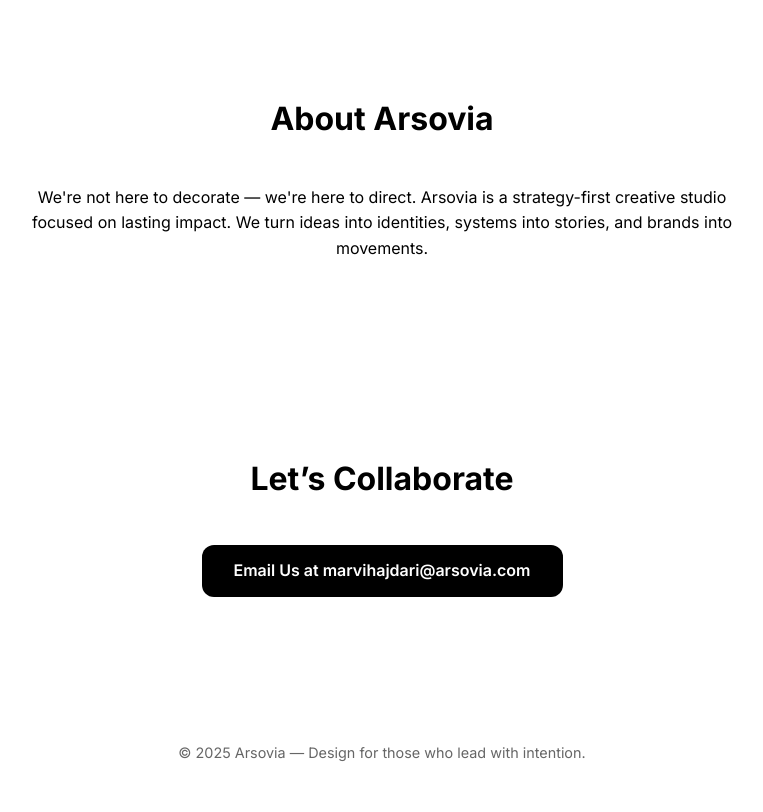
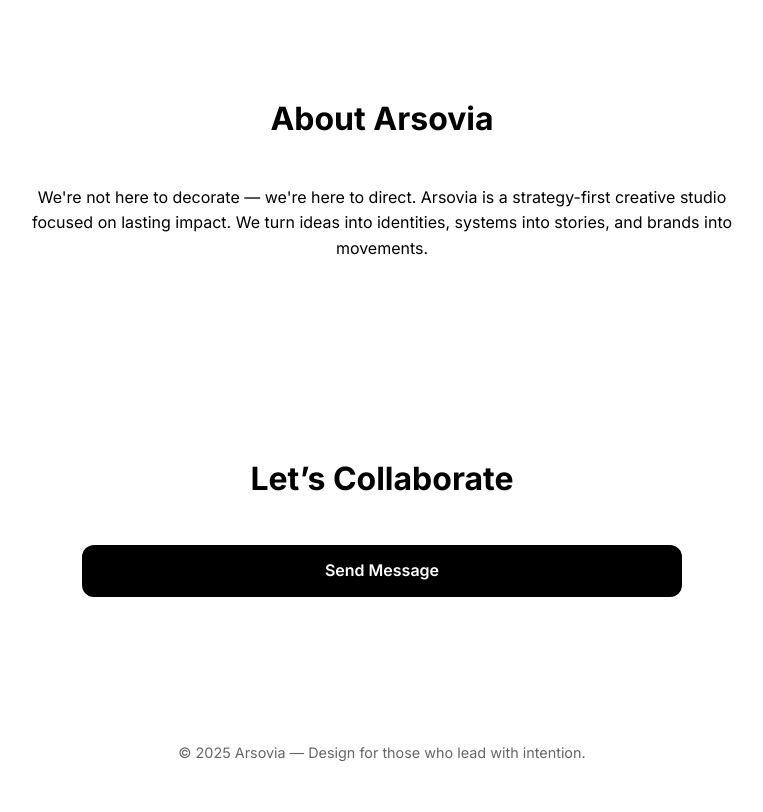
Before and after one commit to 3linesss/Arsovia, a plain HTML site: page index.html in a window 1280 px wide. Shown: the part 1677-2489 px from the top of the page, without its empty margins (258-1021 px from the left). Drawn offline with Linux system fonts and the light colour scheme.

Commit message:
Update index.html

```diff
--- a/index.html
+++ b/index.html
@@ -278,8 +278,10 @@
 
     <section class="contact" id="contact">
   <h2 class="section-title">Let’s Collaborate</h2>
-  <div style="text-align: center;">
-    <a href="mailto:marvihajdari@arsovia.com" class="btn">Email Us at marvihajdari@arsovia.com</a>
+  <div style="max-width: 600px; margin: 0 auto; text-align: center;">
+    <a href="mailto:marvihajdari@arsovia.com?subject=Project Inquiry from Arsovia Website" class="btn" style="display: inline-block; width: 100%;">
+      Send Message
+    </a>
   </div>
 </section>
   </main>
```
